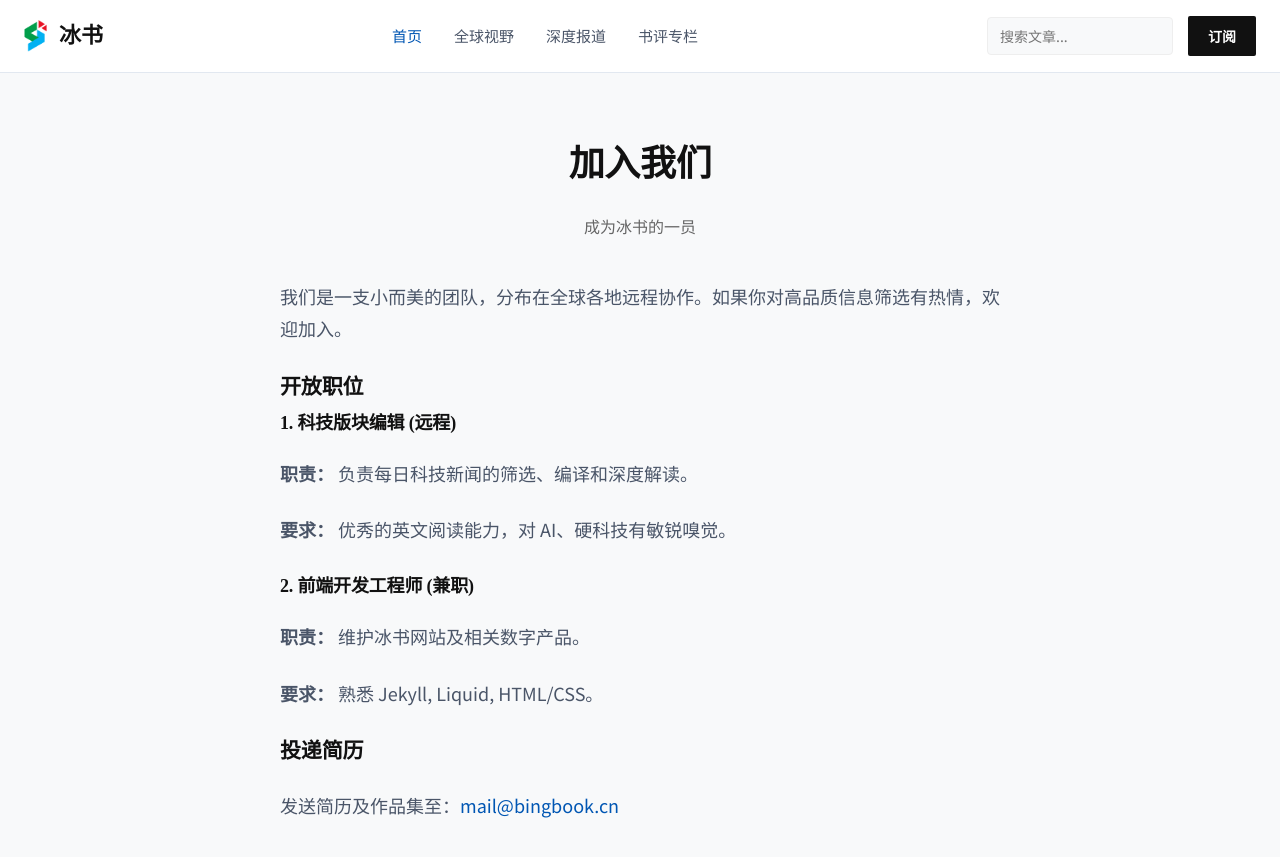
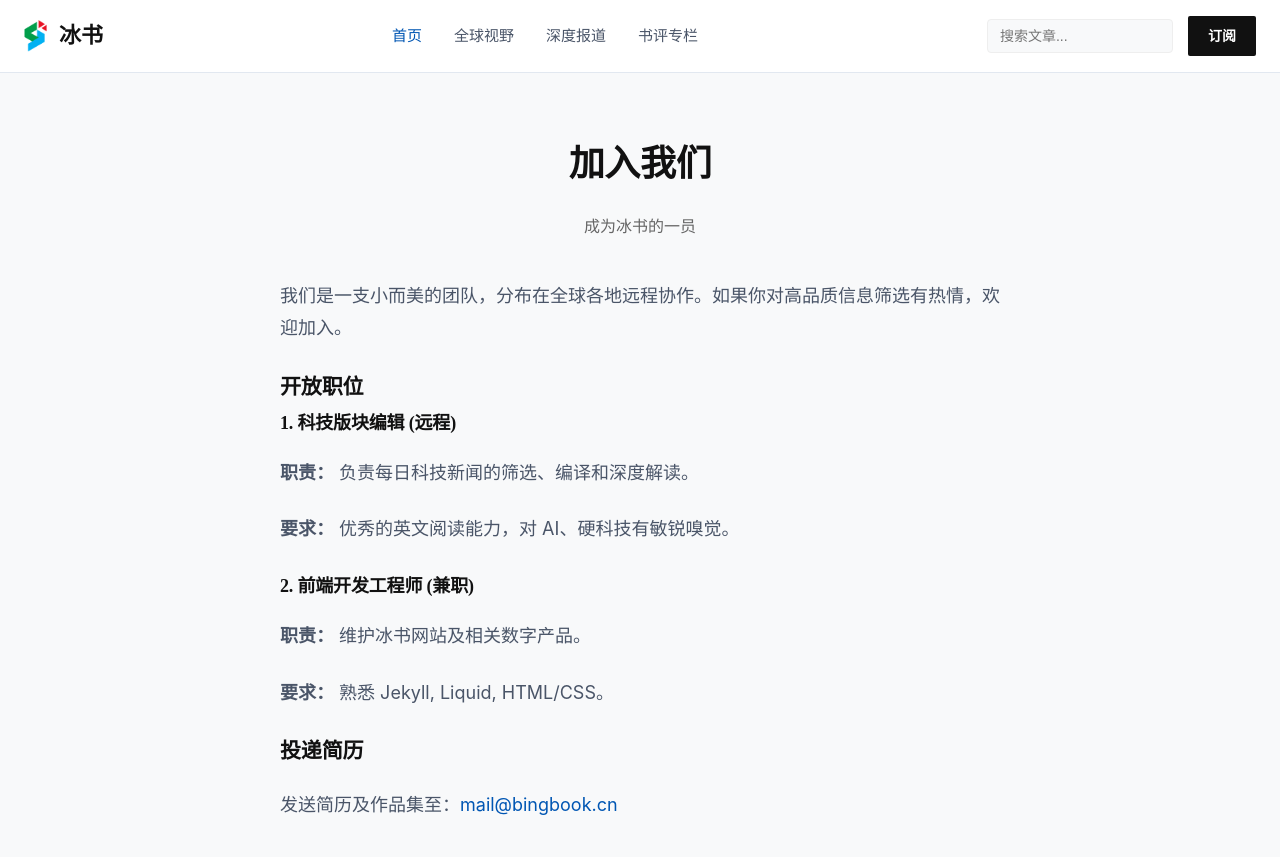
Before and after one commit to rzcne/github.io, a Jekyll site: the page built from careers.md, in a window 1280 px wide and 900 px high. Shown: the top 857 px of the window. Built offline with Jekyll 4.4.1, drawn with Linux system fonts in a browser that asks for light colours; some web fonts are replaced.

Commit message:
Update default.html

```diff
--- a/_layouts/default.html
+++ b/_layouts/default.html
@@ -9,13 +9,46 @@
     <link rel="icon" href="{{ site.baseurl }}/img/logo.png" type="image/png">
     <link rel="apple-touch-icon" href="{{ site.baseurl }}/img/logo.png">
 
-    <!-- === 核心：引入 Google Fonts (免费商用) === -->
-    <link rel="preconnect" href="https://fonts.googleapis.com">
-    <link rel="preconnect" href="https://fonts.gstatic.com" crossorigin>
-    <!-- 引入 Noto Sans SC (黑体) 和 Noto Serif SC (宋体) -->
-    <link href="https://fonts.googleapis.com/css2?family=Noto+Sans+SC:wght@300;400;500;700&family=Noto+Serif+SC:wght@400;700&display=swap" rel="stylesheet">
 
     <style>
+        /* === 核心本地字体定义 (TTF) === */
+
+        /* 1. 思源黑体 (常规) */
+        @font-face {
+            font-family: 'Noto Sans SC';
+            src: url('{{ site.baseurl }}/fonts/sans-regular.ttf') format('truetype');
+            font-weight: 400;
+            font-style: normal;
+            font-display: swap;
+        }
+
+        /* 2. 思源黑体 (粗体) */
+        @font-face {
+            font-family: 'Noto Sans SC';
+            src: url('{{ site.baseurl }}/fonts/sans-bold.ttf') format('truetype');
+            font-weight: 700;
+            font-style: normal;
+            font-display: swap;
+        }
+
+        /* 3. 思源宋体 (常规) */
+        @font-face {
+            font-family: 'Noto Serif SC';
+            src: url('{{ site.baseurl }}/fonts/serif-regular.ttf') format('truetype');
+            font-weight: 400;
+            font-style: normal;
+            font-display: swap;
+        }
+
+        /* 4. 思源宋体 (粗体) */
+        @font-face {
+            font-family: 'Noto Serif SC';
+            src: url('{{ site.baseurl }}/fonts/serif-bold.ttf') format('truetype');
+            font-weight: 700;
+            font-style: normal;
+            font-display: swap;
+        }
+
         /* --- 1. 全局设计系统 --- */
         :root {
             --brand-primary: #0056b3;
```
